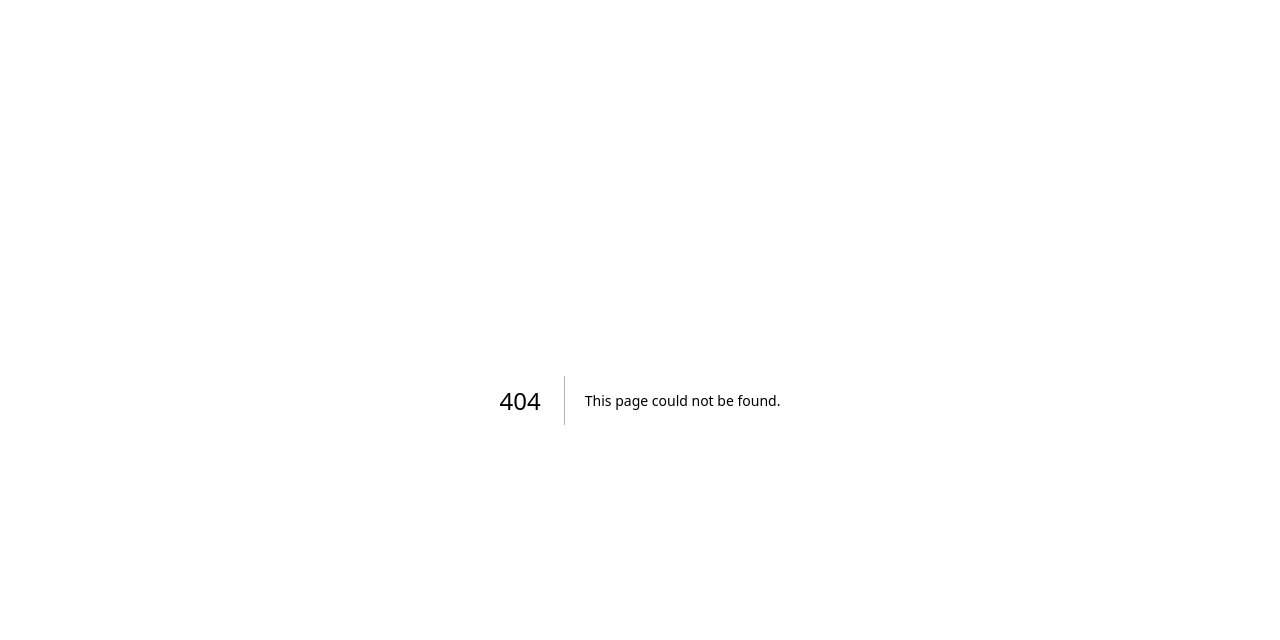
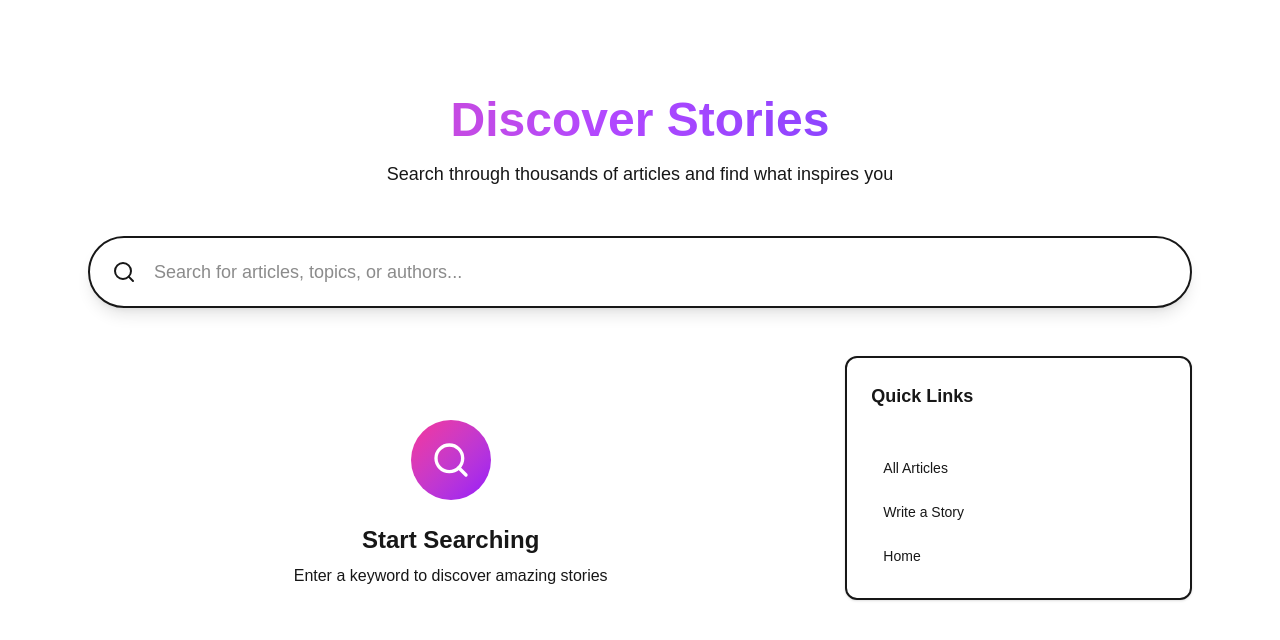
Before and after one commit to cmmohitchau/blog-app, a Next.js app: page /search in a window 1280 px wide. Before the commit this address had no page. Shown: the top 640 px of the page. Built offline with nearby package versions, Linux system fonts and the light colour scheme.

Commit message:
added search page

```diff
--- /dev/null
+++ b/app/search/page.tsx
@@ -0,0 +1,190 @@
+'use client'
+
+import { useState, useEffect } from 'react';
+import { Search, X, TrendingUp, Clock } from 'lucide-react';
+import { Card } from '@/components/ui/card';
+import { Avatar, AvatarFallback, AvatarImage } from '@/components/ui/avatar';
+import Link from 'next/link';
+import axios from 'axios';
+import { useSearchParams } from 'next/navigation';
+
+export default function SearchPage() {
+    const [isSearching, setIsSearching] = useState(false);
+    const searchParams = useSearchParams();
+    const q = searchParams.get("q") || "";
+
+    const [searchQuery, setSearchQuery] = useState(q);
+
+    useEffect( () => {
+        setSearchQuery(q);
+    } , [q])
+
+    useEffect( () => {
+        if(q) {
+            handleSearch(q);
+        }
+    } , [q])
+
+   type BlogResult = {
+        id: string;
+        slug: string;
+        title: string;
+        content: string;
+        createdAt: string;
+        user: {
+        name: string | null;
+        image: string | null;
+        };
+    };
+
+    const [results, setResults] = useState<BlogResult[]>([]);
+
+
+    const handleSearch = async (query: string) => {
+        if (!query.trim()) {
+            setResults([]);
+            return;
+        }
+
+        setIsSearching(true);
+
+        try {
+            const res = await axios(
+            `/api/blog/search?q=${encodeURIComponent(searchQuery)}`
+            );
+            setResults(res.data);
+        } catch (error) {
+            console.error(error);
+            setResults([]);
+        } finally {
+            setIsSearching(false);
+        }
+}   ;
+
+
+    const handleSubmit = (e: React.FormEvent) => {
+        e.preventDefault();
+        handleSearch(searchQuery);
+    };
+
+    return (
+        <div className="min-h-screen bg-background pt-24 pb-12">
+            <div className="max-w-6xl mx-auto px-6">
+                {/* Search Header */}
+                <div className="mb-12 text-center">
+                    <h1 className="text-5xl font-bold mb-4 bg-linear-to-r from-pink-500 via-purple-500 to-indigo-600 bg-clip-text text-transparent">
+                        Discover Stories
+                    </h1>
+                    <p className="text-lg text-muted-foreground">
+                        Search through thousands of articles and find what inspires you
+                    </p>
+                </div>
+
+                {/* Search Bar */}
+                <div className="mb-12">
+                    <form onSubmit={handleSubmit} className="relative">
+                        <div className="relative group">
+                            <Search className="absolute left-6 top-1/2 -translate-y-1/2 w-6 h-6 text-muted-foreground group-focus-within:text-purple-500 transition-colors" />
+                            <input
+                                type="text"
+                                value={searchQuery}
+                                onChange={(e) => setSearchQuery(e.target.value)}
+                                placeholder="Search for articles, topics, or authors..."
+                                className="w-full pl-16 pr-14 py-5 text-lg bg-card border-2 border-border rounded-full outline-none focus:border-purple-500 focus:ring-4 focus:ring-purple-500/20 transition-all shadow-lg"
+                            />
+                        </div>
+                    </form>
+
+
+                </div>
+
+                <div className="grid lg:grid-cols-3 gap-8">
+                    {/* Main Content */}
+                    <div className="lg:col-span-2">
+                        {/* Search Results */}
+                        {isSearching ? (
+                            <div className="space-y-4">
+                                {[1, 2, 3].map((i) => (
+                                    <Card key={i} className="p-6 animate-pulse">
+                                        <div className="h-6 bg-muted rounded w-3/4 mb-3"></div>
+                                        <div className="h-4 bg-muted rounded w-full mb-2"></div>
+                                        <div className="h-4 bg-muted rounded w-5/6"></div>
+                                    </Card>
+                                ))}
+                            </div>
+                        ) : results.length > 0 ? (
+                            <div className="space-y-4">
+                                {results.map((result) => (
+                                    <Link href={`/blog/${result.slug}`} key={result.id} className="block group">
+                                        <Card className="p-6 hover:shadow-xl transition-all duration-300 hover:border-purple-500/50 hover:-translate-y-1 border-2">
+                                            <h3 className="text-2xl font-bold mb-3 group-hover:bg-linear-to-r group-hover:from-pink-500 group-hover:to-purple-600 group-hover:bg-clip-text group-hover:text-transparent transition-all">
+                                                {result.title}
+                                            </h3>
+                                            <p className="text-muted-foreground mb-4 line-clamp-2">
+                                                {result.content}
+                                            </p>
+                                            <div className="flex items-center gap-3">
+                                                <Avatar className="w-8 h-8">
+                                                    <AvatarImage src={result.user.image || ''} />
+                                                    <AvatarFallback className="bg-linear-to-br from-pink-500 to-purple-600 text-white text-xs">
+                                                        {result.user.name?.[0]?.toUpperCase()}
+                                                    </AvatarFallback>
+                                                </Avatar>
+                                                <span className="text-sm text-foreground font-medium">
+                                                    {result.user.name}
+                                                </span>
+                                                <span className="text-sm text-muted-foreground">
+                                                    {new Date(result.createdAt).toLocaleDateString()}
+                                                </span>
+                                            </div>
+                                        </Card>
+                                    </Link>
+                                ))}
+                            </div>
+                        ) : searchQuery ? (
+                            <div className="text-center py-16">
+                                <div className="w-20 h-20 mx-auto mb-6 rounded-full bg-linear-to-br from-pink-500 to-purple-600 flex items-center justify-center">
+                                    <Search className="w-10 h-10 text-white" />
+                                </div>
+                                <h3 className="text-2xl font-bold mb-2">No results found</h3>
+                                <p className="text-muted-foreground mb-6">
+                                    Try different keywords or browse trending topics
+                                </p>
+                            </div>
+                        ) : (
+                            <div className="text-center py-16">
+                                <div className="w-20 h-20 mx-auto mb-6 rounded-full bg-linear-to-br from-pink-500 to-purple-600 flex items-center justify-center">
+                                    <Search className="w-10 h-10 text-white" />
+                                </div>
+                                <h3 className="text-2xl font-bold mb-2">Start Searching</h3>
+                                <p className="text-muted-foreground">
+                                    Enter a keyword to discover amazing stories
+                                </p>
+                            </div>
+                        )}
+                    </div>
+
+                    {/* Sidebar */}
+                    <div className="space-y-6">
+
+                        {/* Quick Links */}
+                        <Card className="p-6 border-2 border-border hover:border-purple-500/30 transition-all">
+                            <h3 className="font-bold text-lg mb-4">Quick Links</h3>
+                            <div className="space-y-2">
+                                <Link href="/blog" className="block px-3 py-2 rounded-lg hover:bg-muted transition-colors text-sm text-foreground">
+                                    All Articles
+                                </Link>
+                                <Link href="/new-story" className="block px-3 py-2 rounded-lg hover:bg-muted transition-colors text-sm text-foreground">
+                                    Write a Story
+                                </Link>
+                                <Link href="/" className="block px-3 py-2 rounded-lg hover:bg-muted transition-colors text-sm text-foreground">
+                                    Home
+                                </Link>
+                            </div>
+                        </Card>
+                    </div>
+                </div>
+            </div>
+        </div>
+    );
+}
```
